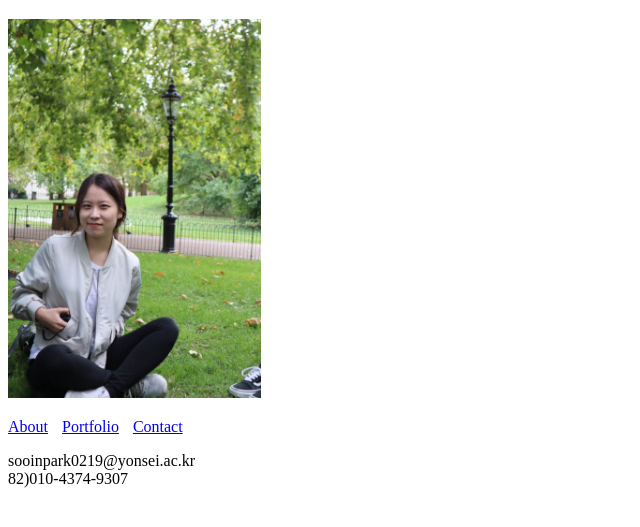
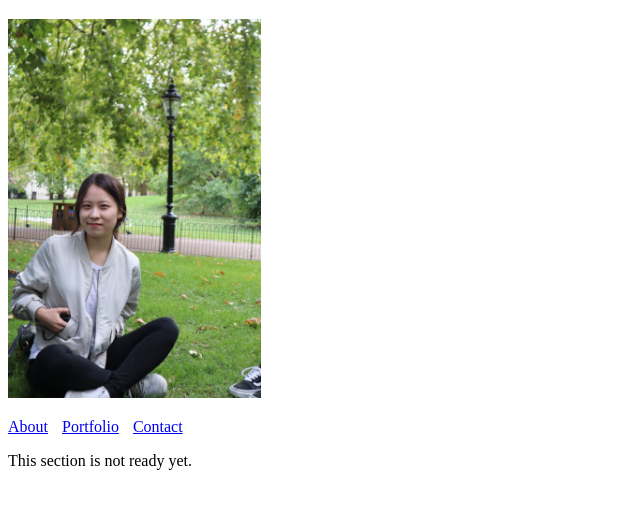
Before and after one commit to sooinpark/1, a plain HTML site: page contact.html in a window 1280 px wide. Shown: the part 61-588 px from the top of the page, without its empty margins (0-640 px from the left). Drawn offline with Linux system fonts and the light colour scheme.

Commit message:
Update contact.html

```diff
--- a/contact.html
+++ b/contact.html
@@ -23,8 +23,7 @@
 </p>
 
 <p>
-sooinpark0219@yonsei.ac.kr <br>
-82)010-4374-9307
+This section is not ready yet.
 </p>
 
 
```
